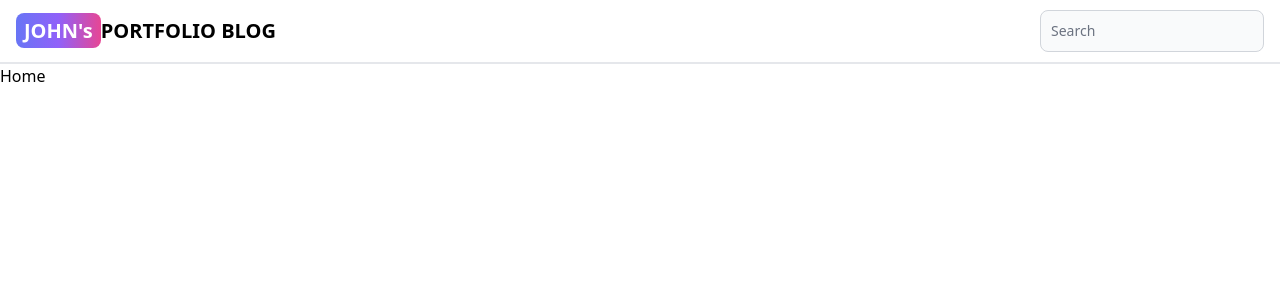
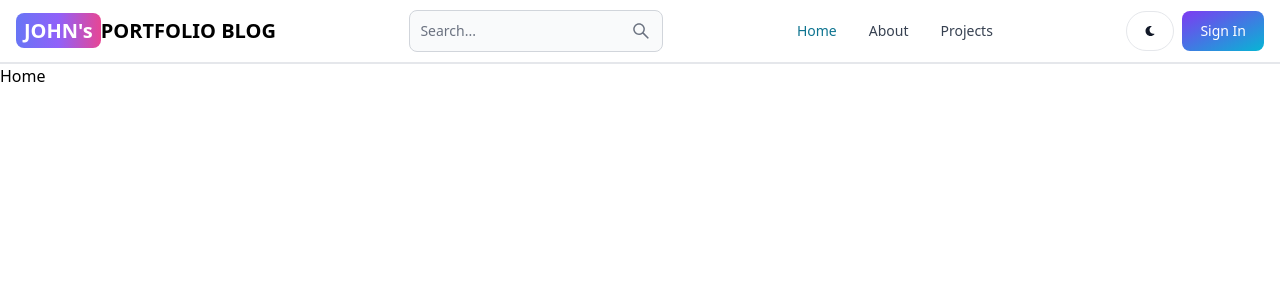
Before and after one commit to offorjohn/mern-blog, a React (Vite) app in the folder client/: page / in a window 1280 px wide. Shown: the top 300 px of the page. Built offline with nearby package versions, Linux system fonts and the light colour scheme.

Commit message:
create heaer section

```diff
--- a/client/src/components/Header.jsx
+++ b/client/src/components/Header.jsx
@@ -1,7 +1,11 @@
-import { Navbar, TextInput } from "flowbite-react";
-import { Link } from "react-router-dom";
+import { Navbar, TextInput, Button } from "flowbite-react";
+import { Link, useLocation } from "react-router-dom";
+import { AiOutlineSearch } from 'react-icons/ai';
+import { FaMoon } from 'react-icons/fa';
+
 
 export default function Header() {
+     const path = useLocation().pathname;
     return (
         <Navbar className="border-b-2">
             <Link to="/" className="self-center whitespace-nowrap text-sm sm:text-xl font-semibold dark:text-white">
@@ -12,10 +16,42 @@
             <form>
                 <TextInput
                     type="text"
-                    placeholder="Search"
+                    placeholder="Search..."
+                    rightIcon={AiOutlineSearch}
+                    className="hidden lg:inline"
 
                 />
             </form>
+            <Button className="w-12 h-10 lg:hidden" color='gray' pill>
+
+                <AiOutlineSearch />
+            </Button>
+            <div className="flex gap-2 md:order-2">
+                <Button className="w-12 h-10 hidden sm:inline" color='gray' pill>
+                    <FaMoon />
+                </Button>
+                <Link to='/sign in'>
+                    <Button gradientDuoTone='purpleToBlue'>
+
+                        Sign In
+                    </Button>
+                </Link>
+                <Navbar.Toggle />
+
+            </div>
+            <Navbar.Collapse>
+                <Navbar.Link active={path === "/"} as={'div'}>
+                    <Link to='/'>Home</Link>
+                </Navbar.Link>
+                <Navbar.Link active={path === "/about"} as={'div'}>
+                    <Link to='/about'>About</Link>
+                </Navbar.Link>
+                <Navbar.Link active={path === "/projects"} as={'div'}>
+                    <Link to='/projects'>
+                        Projects
+                    </Link>
+                </Navbar.Link>
+            </Navbar.Collapse>
         </Navbar>
     )
 }
```
